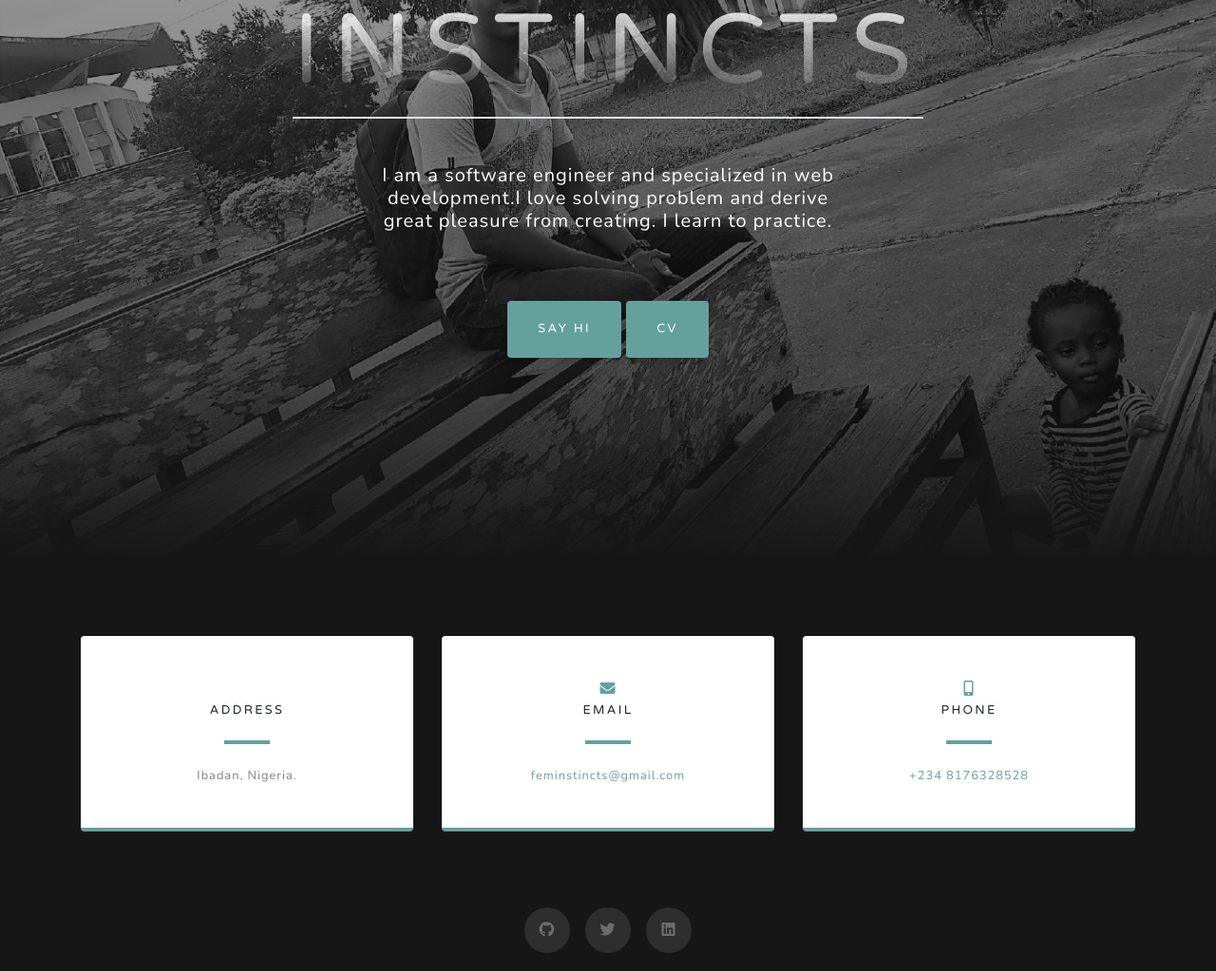
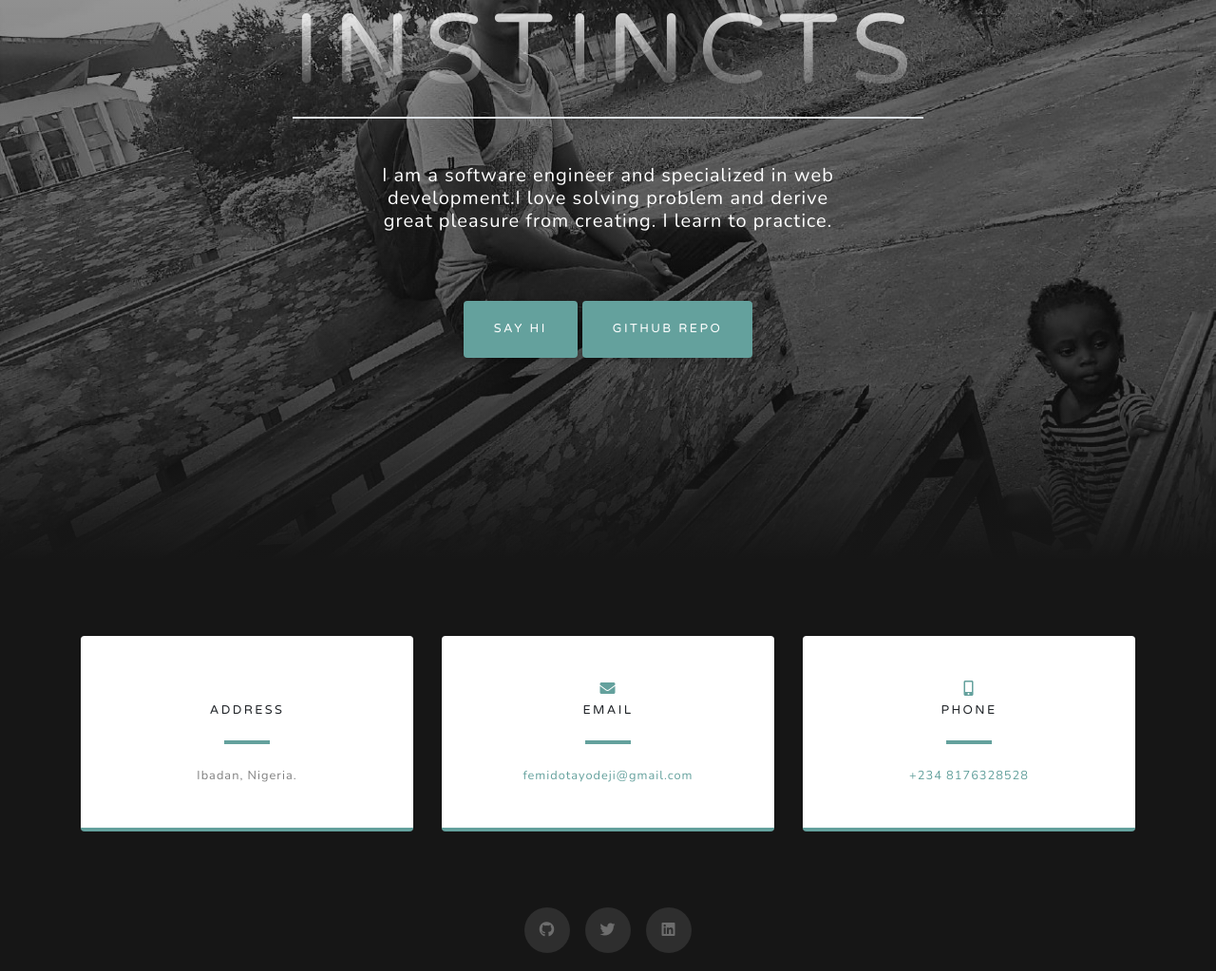
Before and after one commit to femiayodeji/femiayodeji.github.io, a plain HTML site: page index.html in a window 1280 px wide. Shown: the part 210-1233 px from the top of the page at 95% size. Drawn offline with nearby package versions, Linux system fonts and the light colour scheme.

Commit message:
Update index.html

```diff
--- a/index.html
+++ b/index.html
@@ -32,8 +32,8 @@
         <h1 class="mx-auto my-0 text-uppercase">Instincts</h1>
         <hr class="border" />
         <h2 class="text-white mx-auto mt-4 mb-5 py-4">I am a software engineer and specialized in web development.I love solving problem and derive great pleasure from creating. I learn to practice.</h2>
-        <a href="mailto:feminstincts@gmail.com" class="btn btn-primary js-scroll-trigger">Say Hi</a>
-        <a href="femi_ayodeji_cv.pdf" class="btn btn-primary js-scroll-trigger">CV</a>
+        <a href="mailto:femidotayodeji@gmail.com" class="btn btn-primary js-scroll-trigger">Say Hi</a>
+        <a href="https://github.com/femiayodeji" class="btn btn-primary js-scroll-trigger">GitHub Repo</a>
       </div>
     </div>
   </header>
@@ -62,7 +62,7 @@
               <h4 class="text-uppercase m-0">Email</h4>
               <hr class="my-4">
               <div class="small text-black-50">
-                <a href="#">feminstincts@gmail.com</a>
+                <a href="#">femidotayodeji@gmail.com</a>
               </div>
             </div>
           </div>
@@ -83,10 +83,10 @@
       </div>
 
       <div class="social d-flex justify-content-center">
-        <a href="https://github.com/feminstincts" class="mx-2">
+        <a href="https://github.com/femiayodeji" class="mx-2">
           <i class="fab fa-github"></i>
         </a>
-        <a href="https://twitter.com/feminstincts" class="mx-2">
+        <a href="https://twitter.com/thefemiayodeji" class="mx-2">
           <i class="fab fa-twitter"></i>
         </a>
         <a href="https://www.linkedin.com/in/femi-ayodeji-4415b1167/" class="mx-2">
```
